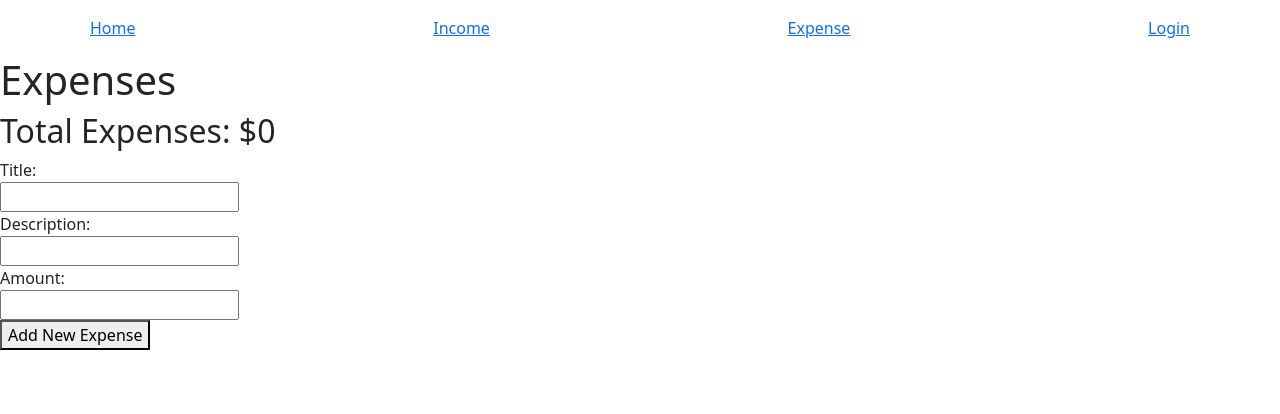
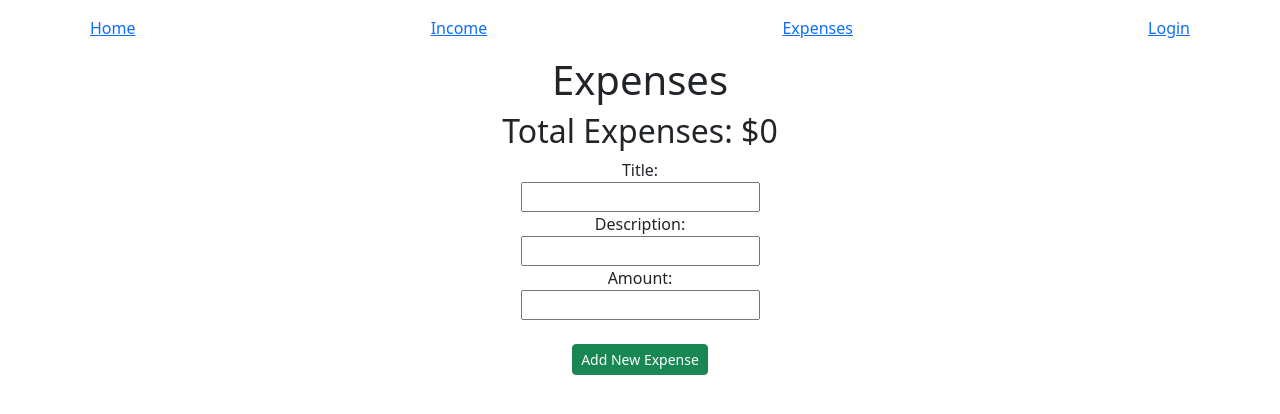
Before and after one commit to saradomincroft/budget-tracker, a React (Create React App) app: page /expenses in a window 1280 px wide. Both pictures are taken after a click on the button "Add New Expense". Shown: the top 414 px of the page. Built offline with nearby package versions, Linux system fonts and the light colour scheme; no server answers.

Commit message:
added some button styling

```diff
--- a/src/components/Expenses.js
+++ b/src/components/Expenses.js
@@ -31,8 +31,8 @@ export default function Expenses({ expenses, status, updateStatus, deleteExpense
   }
 
   return (
-    <div className="container">
-      <button type="button"><Link to="/expenses/new">Add New Expense</Link></button>
+    <div className="container text-center">
+      <button type="button" className="btn btn-light btn-sm m-3"><Link to="/expenses/new">Add New Expense</Link></button>
       {expenses.length > 0 ? (
         <div className="row">
           {expenses.map(expense => (
--- a/src/components/ExpensesForm.js
+++ b/src/components/ExpensesForm.js
@@ -66,7 +66,7 @@ export default function ExpensesForm({ addExpense }) {
                 <label>Amount:</label> <br/>
                 <input type="text" value={amount} onChange={(e) => setAmount(e.target.value)} /> <br/>
 
-                <button type="submit">Add New Expense</button>
+                <button type="submit" className="btn btn-success btn-sm m-4">Add New Expense</button>
             </form>
         </>
     );
--- a/src/components/ExpensesIndex.js
+++ b/src/components/ExpensesIndex.js
@@ -13,10 +13,10 @@ export default function ExpensesIndex() {
     }, [expenses]);
 
     return (
-        <>
+        <div className="text-center">
             <h1>Expenses</h1>
             <ExpensesTotal expenses={expenses} />
             <Outlet />
-        </>
+        </div>
     );
 }
--- a/src/components/Incomes.js
+++ b/src/components/Incomes.js
@@ -16,8 +16,8 @@ export default function Income({ incomes, deleteIncome }) {
   }
 
   return (
-    <div className="container">
-      <button type="button"><Link to="/incomes/new">Add New Income</Link></button>
+    <div className="container text-center">
+      <button type="button" className="btn btn-light btn-sm m-3"><Link to="/incomes/new">Add New Income</Link></button>
       {incomes.length > 0 ? (
         <div className="row">
           {incomes.map(income => (
--- a/src/components/IncomesForm.js
+++ b/src/components/IncomesForm.js
@@ -66,7 +66,7 @@ export default function IncomesForm({ addIncome }) {
                 <label>Amount:</label> <br/>
                 <input type="text" value={amount} onChange={(e) => setAmount(e.target.value)} /> <br/>
 
-                <button type="submit">Add New Income</button>
+                <button type="submit" className="btn btn-success btn-sm m-4">Add New Income</button>
             </form>
         </>
     );
--- a/src/components/IncomesIndex.js
+++ b/src/components/IncomesIndex.js
@@ -14,10 +14,10 @@ export default function IncomeIndex() {
 
 
     return (
-        <>
+        <div className="text-center">
         <h1>Income</h1>
         <IncomesTotal incomes={incomes} />
         <Outlet />
-        </>
+        </div>
     )
 }
--- a/src/components/Index.js
+++ b/src/components/Index.js
@@ -26,7 +26,7 @@ export default function Index() {
                 <Nav>
                     <Nav.Link>
                         <NavLink to="/expenses">
-                            Expense
+                            Expenses
                         </NavLink>
                     </Nav.Link>
                 </Nav>
--- a/src/incomes.json
+++ b/src/incomes.json
@@ -17,12 +17,6 @@
       "title": "11",
       "description": "121",
       "amount": 111
-    },
-    {
-      "id": "0a35",
-      "title": "Test 5",
-      "description": "11",
-      "amount": 11
     }
   ]
 }
```
